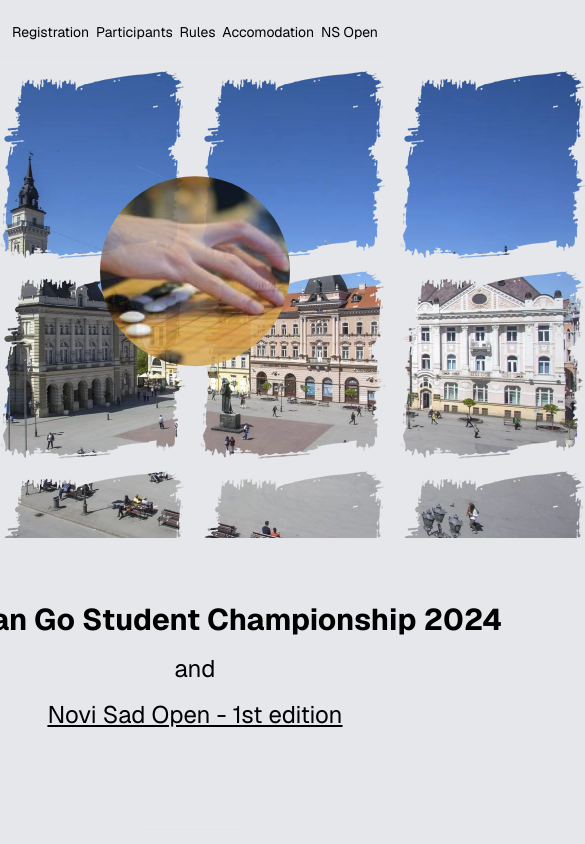
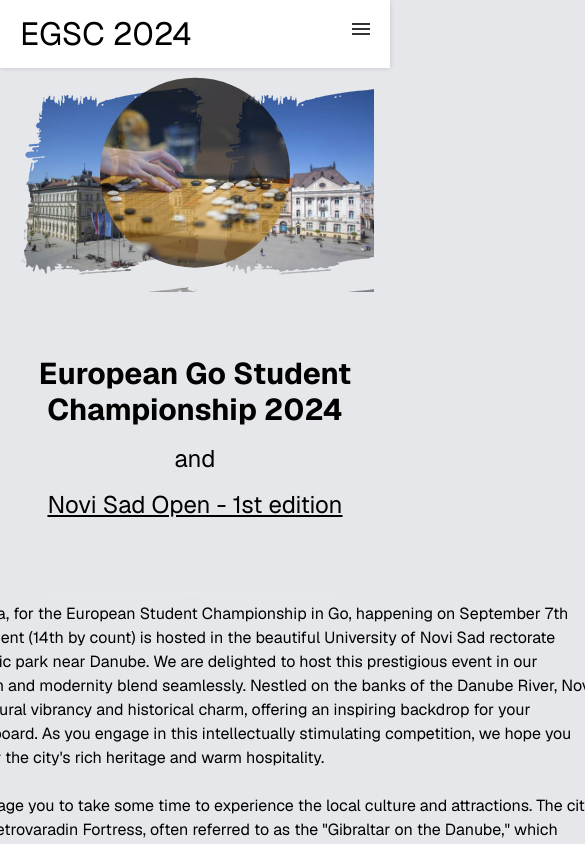
Before and after one commit to mih4ajlo/egsc24.in.rs, a Next.js app: page / in a window 390 px wide. Shown: the top 844 px of the page, 585 px wide, since content can reach past the window. Built offline with nearby package versions, Linux system fonts and the light colour scheme.

Commit message:
form and menu

```diff
--- a/app/layout.tsx
+++ b/app/layout.tsx
@@ -25,7 +25,7 @@ export default function RootLayout({
   return (
     <html lang="en" className={GeistSans.className}>
       <body className="bg-gray-200 text-black">
-        <main className="min-h-screen flex flex-col items-center">
+        <main className="min-h-screen flex flex-col items-center mx-4 mt-20">
           <Menu />
           <Header />
           {children}
--- a/app/register/page.jsx
+++ b/app/register/page.jsx
@@ -2,6 +2,7 @@
 
 import React, { useState } from "react";
 import { insertData } from "../../utils/supabase/actions";
+import classes from './register.module.css';
 
 const Register = () => {
   const [formData, setFormData] = useState({});
@@ -23,8 +24,8 @@ const Register = () => {
   };
 
   return (
-    <form className="w-full flex flex-col gap-4 my-8" onSubmit={handleSubmit}>
-      <div className="grid grid-cols-2 gap-2 w-2/3">
+    <form className=" flex flex-col gap-4 my-8 sm:mx-4 mx-auto" onSubmit={handleSubmit}>
+      <div className={classes.row}>
         <label htmlFor="e_mail">{"E-mail"}</label>
         <input
           type="text"
@@ -34,7 +35,7 @@ const Register = () => {
           required
         />
       </div>
-      <div className="grid grid-cols-2 gap-2 w-2/3">
+      <div className={classes.row}>
         <label htmlFor="first_name">{"First name"}</label>
         <input
           type="text"
@@ -44,7 +45,7 @@ const Register = () => {
           required
         />
       </div>
-      <div className="grid grid-cols-2 gap-2 w-2/3">
+      <div className={classes.row}>
         <label htmlFor="last_name">{"Last name"}</label>
         <input
           type="text"
@@ -54,7 +55,7 @@ const Register = () => {
           required
         />
       </div>
-      <div className="grid grid-cols-2 gap-2 w-2/3">
+      <div className={classes.row}>
         <label htmlFor="category">{"Go Category"}</label>
         <input
           type="text"
@@ -64,7 +65,7 @@ const Register = () => {
           required
         />
       </div>
-      <div className="grid grid-cols-2 gap-2 w-2/3">
+      <div className={classes.row}>
         <label htmlFor="rating">{"Go Rating"}</label>
         <input
           type="text"
@@ -74,7 +75,7 @@ const Register = () => {
           required
         />
       </div>
-      <div className="grid grid-cols-2 gap-2 w-2/3">
+      <div className={classes.row}>
         <label htmlFor="faculty">{"Faculty"}</label>
         <input
           type="text"
@@ -84,7 +85,7 @@ const Register = () => {
           required
         />
       </div>
-      <div className="grid grid-cols-2 gap-2 w-2/3">
+      <div className={classes.row}>
         <label htmlFor="university">{"University"}</label>
         <input
           type="text"
@@ -94,7 +95,7 @@ const Register = () => {
           required
         />
       </div>
-      <div className="grid grid-cols-2 gap-2 w-2/3 w-max">
+      <div className={classes.row }>
         <label htmlFor="level_of_studies">{"Level of studies"}</label>
         <select
           id="level_of_studies"
@@ -107,7 +108,7 @@ const Register = () => {
           <option value="PHD">PHD</option>
         </select>
       </div>
-      <div className="grid grid-cols-2 gap-2 w-2/3">
+      <div className={classes.row}>
         <label htmlFor="country">{"Country"}</label>
         <input
           type="text"
--- /dev/null
+++ b/app/register/register.module.css
@@ -0,0 +1,22 @@
+.row {
+    display: grid;
+    grid-template-columns: 150px 1fr;
+}
+
+@media screen and (max-width: 700px) {
+    .row {
+        display: flex;
+        flex-direction: column;
+    }
+}
+
+.row input {
+    font-size: 1.6rem;
+}
+
+
+.row select {
+    background-color: white;
+    font-size: 1.4rem;
+    padding: 0.3rem ;
+}
--- a/components/Header.tsx
+++ b/components/Header.tsx
@@ -37,7 +37,7 @@ export default function Header() {
       {/* <Image src={centarPic} alt="asd" width={1200} height={400} className={classes.mask} /> */}
       <h1 className="sr-only">European Go Student Championship 2024 page</h1>
 
-      <div className="text-2xl  lg:text-4xl !leading-tight mx-auto w-[70rem] text-center">
+      <div className="text-2xl  lg:text-4xl !leading-tight mx-auto max-w-[70rem] text-center">
         <p className="text-3xl font-bold mb-4">
           European Go Student Championship 2024
         </p>
@@ -50,7 +50,7 @@ export default function Header() {
         </p>
       </div>
 
-      <div className="w-full p-[1px] bg-gradient-to-r from-transparent via-foreground/10 to-transparent my-8" />
+      <div className="w-full p-[1px] bg-gradient-to-r from-transparent via-foreground/10 to-transparent my-2" />
     </div>
   );
 }
--- a/components/header.module.css
+++ b/components/header.module.css
@@ -6,8 +6,141 @@
 .maskOverlap {
     content: url('/slike/go_tabla.jpg');
     position: absolute;
-    opacity: .85;
-    clip-path: circle(95px at center);
+    opacity: .75;
+    clip-path: circle(95px at 65% 50%);
     bottom: 0;
+    left: -15%;
+    /* https://bennettfeely.com/clippy/ */
+}
 
-}
+
+
+.header {
+    background-color: #fff;
+    box-shadow: 1px 1px 4px 0 rgba(0,0,0,.1);
+    position: fixed;
+    width: 100%;
+    z-index: 3;
+    top: 0;
+  }
+
+  .header ul {
+    margin: 0;
+    padding: 0;
+    list-style: none;
+    overflow: hidden;
+    background-color: #fff;
+  }
+
+  .header li a {
+    display: block;
+    padding: 20px 20px;
+    border-right: 1px solid #f4f4f4;
+    text-decoration: none;
+  }
+
+  .header li a:hover,
+  .header .menuBtn:hover {
+    background-color: #f4f4f4;
+  }
+
+  .header .logo {
+    display: block;
+    float: left;
+    font-size: 2em;
+    padding: 10px 20px;
+    text-decoration: none;
+  }
+
+  /* menu */
+
+  .header .menu {
+    clear: both;
+    max-height: 0;
+    transition: max-height .2s ease-out;
+  }
+
+  /* menu icon */
+
+  .header .menuIcon {
+    cursor: pointer;
+    display: inline-block;
+    float: right;
+    padding: 28px 20px;
+    position: relative;
+    user-select: none;
+  }
+
+  .header .menuIcon .navicon {
+    background: #333;
+    display: block;
+    height: 2px;
+    position: relative;
+    transition: background .2s ease-out;
+    width: 18px;
+  }
+
+  .header .menuIcon .navicon:before,
+  .header .menuIcon .navicon:after {
+    background: #333;
+    content: '';
+    display: block;
+    height: 100%;
+    position: absolute;
+    transition: all .2s ease-out;
+    width: 100%;
+  }
+
+  .header .menuIcon .navicon:before {
+    top: 5px;
+  }
+
+  .header .menuIcon .navicon:after {
+    top: -5px;
+  }
+
+  /* menuBtn */
+
+  .header .menuBtn {
+    display: none;
+  }
+
+  .header .menuBtn:checked ~ .menu {
+    max-height: 240px;
+  }
+
+  .header .menuBtn:checked ~ .menuIcon .navicon {
+    background: transparent;
+  }
+
+  .header .menuBtn:checked ~ .menuIcon .navicon:before {
+    transform: rotate(-45deg);
+  }
+
+  .header .menuBtn:checked ~ .menuIcon .navicon:after {
+    transform: rotate(45deg);
+  }
+
+  .header .menuBtn:checked ~ .menuIcon:not(.steps) .navicon:before,
+  .header .menuBtn:checked ~ .menuIcon:not(.steps) .navicon:after {
+    top: 0;
+  }
+
+  /* 48em = 768px */
+
+  @media (min-width: 48em) {
+    .header li {
+      float: left;
+    }
+    .header li a {
+      padding: 20px 30px;
+    }
+    .header .menu {
+      clear: none;
+      float: right;
+      max-height: none;
+    }
+    .header .menuIcon {
+      display: none;
+    }
+  }
--- a/components/menu.jsx
+++ b/components/menu.jsx
@@ -1,20 +1,44 @@
-
 import Link from "next/link";
+import icon from "./icon.svg";
+import classes from "./header.module.css";
 
 export default function Menu() {
+  return (
+    // <nav classNameN{classes.me}"w-full flex justify-center border-b border-b-foreground/10 h-16">
+    //     <div classNameN{classes.me}"w-full max-w-4xl flex justify-between items-center p-3 text-sm">
 
-
-
-  return (
-    <nav className="w-full flex justify-center border-b border-b-foreground/10 h-16">
-        <div className="w-full max-w-4xl flex justify-between items-center p-3 text-sm">
-
+    //     </div>
+    // </nav>
+    <>
+      <header className={classes.header}>
+        <a href="" className={classes.logo}>
+          EGSC 2024
+        </a>
+        <input className={classes.menuBtn} type="checkbox" id="menuBtn" />
+        <label className={classes.menuIcon} for="menuBtn">
+          <span className={classes.navicon}></span>
+        </label>
+        <ul className={classes.menu}>
+          <li>
+            <Link href="/">Home</Link>
+          </li>
+          <li>
             <Link href="/register">Registration</Link>
+          </li>
+          <li>
             <Link href="/participants">Participants</Link>
+          </li>
+          <li>
             <Link href="#">Rules</Link>
+          </li>
+          <li>
             <Link href="#">Accomodation</Link>
+          </li>
+          <li>
             <Link href="/nsOpen">NS Open</Link>
-        </div>
-    </nav>
-  )
+          </li>
+        </ul>
+      </header>
+    </>
+  );
 }
```
Also changed, not shown: components/icon.svg (added).
